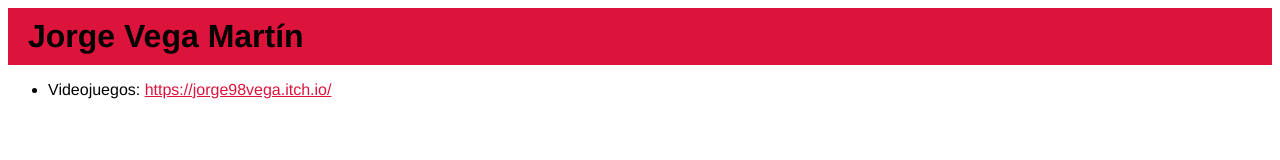
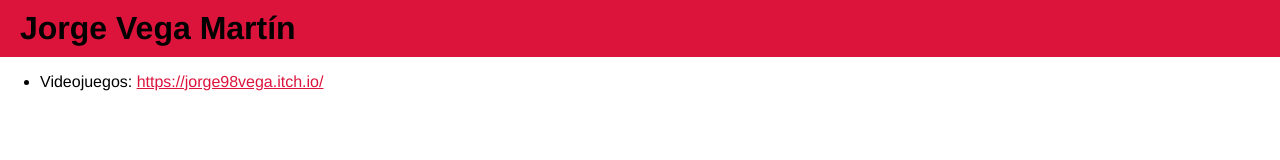
Before and after one commit to jorge98vega/jorge98vega.github.io, a plain HTML site: page index.html in a window 1280 px wide. Drawn offline with Linux system fonts and the light colour scheme.

Commit message:
Fixed body margins

```diff
--- a/mystyle.css
+++ b/mystyle.css
@@ -1,6 +1,7 @@
 /* Estilos para el texto */
-* {
+body {
   font-family: Helvetica, sans-serif;
+  margin: 0;
 }
 
 /* Estilos para los headings */
```
